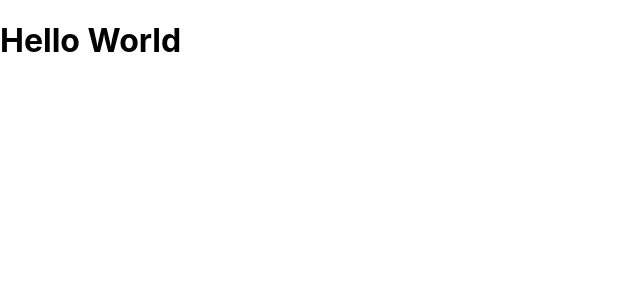
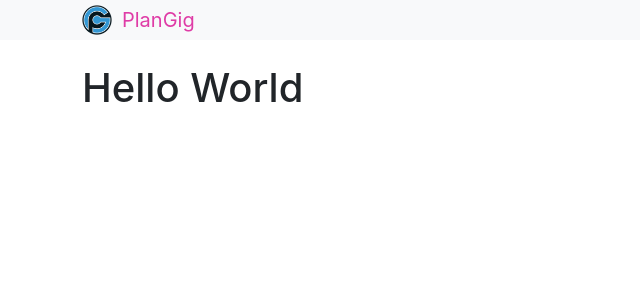
Before and after one commit to onticinc/graph_ql_bootstrap, a React (Create React App) app in the folder client/: page / in a window 1280 px wide. Shown: the top 300 px of the page, without its empty margins (0-640 px from the left). Built offline with nearby package versions, Linux system fonts and the light colour scheme.

Commit message:
got header working

```diff
--- a/client/public/index.html
+++ b/client/public/index.html
@@ -25,6 +25,8 @@
       Learn how to configure a non-root public URL by running `npm run build`.
     -->
     <title>PlanGig</title>
+    <link href="https://cdn.jsdelivr.net/npm/bootstrap@5.3.0-alpha1/dist/css/bootstrap.min.css" rel="stylesheet" integrity="sha384-GLhlTQ8iRABdZLl6O3oVMWSktQOp6b7In1Zl3/Jr59b6EGGoI1aFkw7cmDA6j6gD" crossorigin="anonymous">
+    <script src="https://cdn.jsdelivr.net/npm/bootstrap@5.3.0-alpha1/dist/js/bootstrap.bundle.min.js" integrity="sha384-w76AqPfDkMBDXo30jS1Sgez6pr3x5MlQ1ZAGC+nuZB+EYdgRZgiwxhTBTkF7CXvN" crossorigin="anonymous"></script>
   </head>
   <body>
     <noscript>You need to enable JavaScript to run this app.</noscript>
--- a/client/src/App.js
+++ b/client/src/App.js
@@ -1,10 +1,13 @@
-
+import Header from "./components/Header";
 
 function App() {
   return (
-    <div className="container">
-      <h1>Hello World</h1>
-    </div>
+    <>
+      <Header />
+      <div className="container">
+        <h1>Hello World</h1>
+      </div>
+    </>
   );
 }
 
--- /dev/null
+++ b/client/src/components/Header.jsx
@@ -0,0 +1,16 @@
+import logo from './assets/logo.png';
+
+export default function Header() {
+  return (
+   <nav className='navbar bg-light mb-4 p-0'>
+    <div className='container'>
+        <a className='navbar-brand' href='/'>
+            <div className='d-flex'>
+                <img src={logo} alt="logo" className='mr-2' />
+                <div>PlanGig</div>
+            </div>
+        </a>
+    </div>
+   </nav>
+  )
+}
```
Also changed, not shown: client/src/components/assets/logo.png (added).
